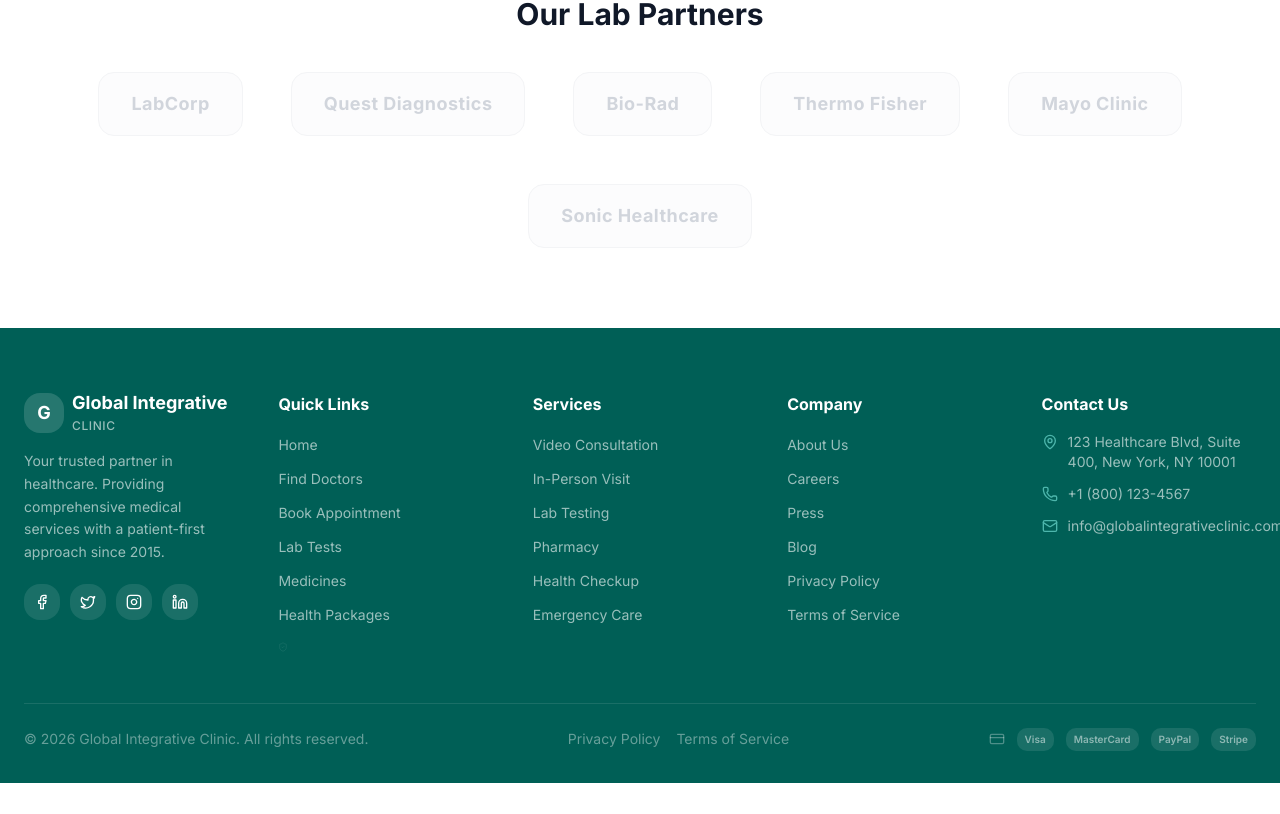
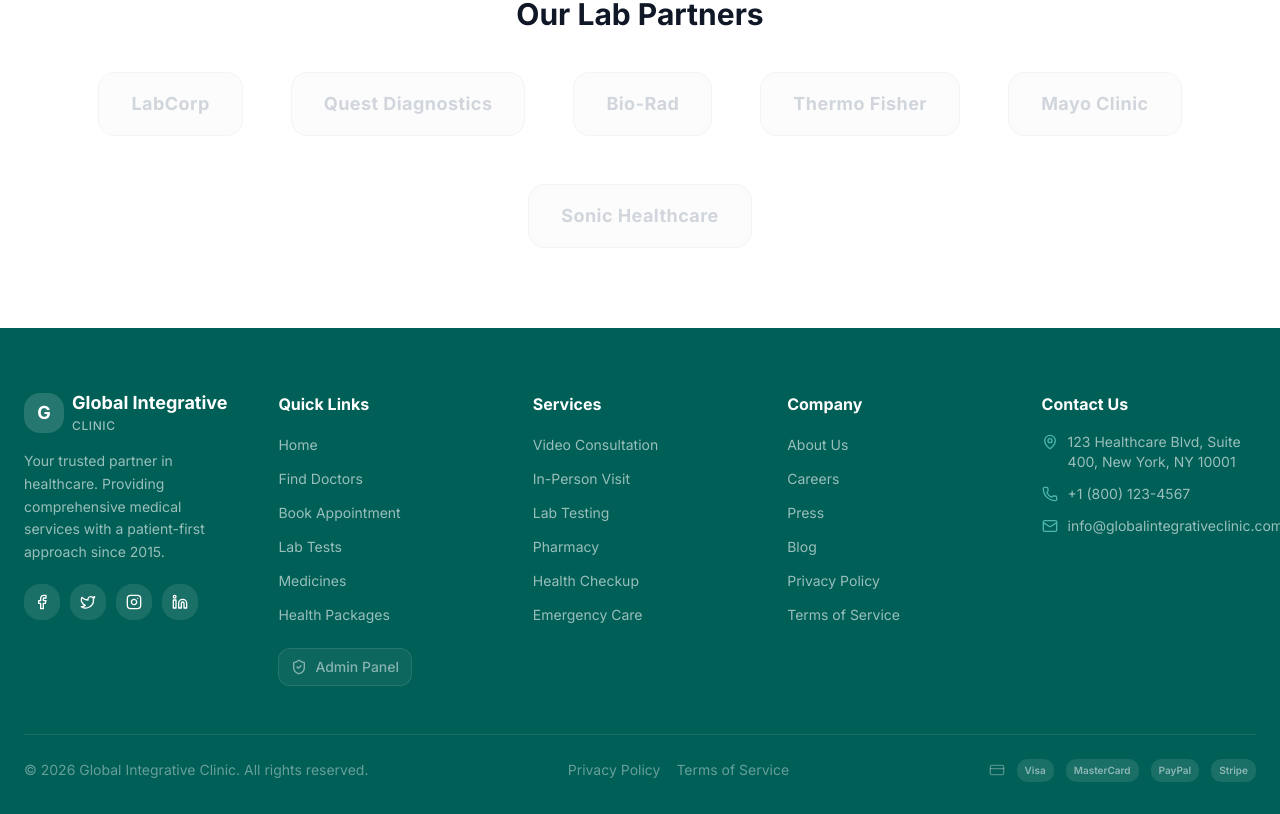
Before and after one commit to singhyogeshwar5608/Global-Hostpital, a Next.js app: page / in a window 1280 px wide. Shown: the part 7410-8224 px from the top of the page. Before the commit the page ends 8193 px from the top, so only its background shows below. Built offline with nearby package versions, Linux system fonts and the light colour scheme.

Commit message:
bc1d9da5-47ac-4c44-bdc1-04356d81b178

```diff
--- a/src/components/healthcare/Footer.tsx
+++ b/src/components/healthcare/Footer.tsx
@@ -90,15 +90,15 @@
                   </a>
                 </li>
               ))}
-              {/* Hidden Admin Chip Button - below Health Packages */}
-              <li className="pt-1">
+              {/* Admin Panel Button - below Health Packages */}
+              <li className="pt-3">
                 <button
                   onClick={openPanel}
-                  className="group flex items-center gap-1.5 text-white/20 text-[10px] hover:text-white/60 transition-all duration-300 cursor-default select-none"
+                  className="group flex items-center gap-2 text-white/50 text-sm hover:text-white transition-all duration-300 rounded-lg px-3 py-2 bg-white/5 hover:bg-white/10 border border-white/10 hover:border-white/20"
                   title="Admin Access"
                 >
-                  <ShieldCheck size={10} className="opacity-40 group-hover:opacity-80 transition-opacity" />
-                  <span className="opacity-0 group-hover:opacity-60 transition-opacity duration-300">Admin</span>
+                  <ShieldCheck size={16} className="text-white/50 group-hover:text-white transition-colors" />
+                  <span className="font-medium">Admin Panel</span>
                 </button>
               </li>
             </ul>
```
Also changed, not shown: download/preview_footer_admin_clear.png (added).
